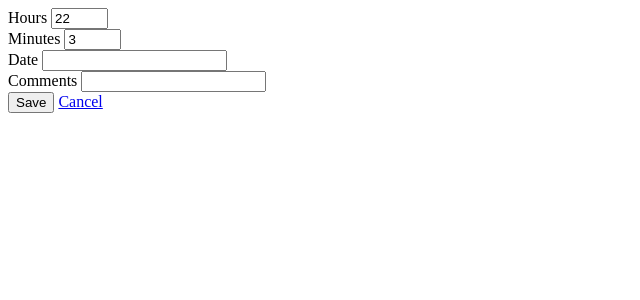
After one commit to chrischavarro/ironhack-pt, a Rails app: page /projects/1/time_entries/1/edit in a window 1280 px wide. The commit adds this page. Shown: the top 300 px of the page, without its empty margins (0-640 px from the left). Run offline with Rails 7, Linux system fonts and the light colour scheme; data comes from the database, SQL or seed files in the repository; style sheets or scripts are compiled from the project's sources; some libraries are stand-ins or nearby versions.

Commit message:
Added edit time entry

```diff
--- a/module3/timetracking/app/controllers/time_entries_controller.rb
+++ b/module3/timetracking/app/controllers/time_entries_controller.rb
@@ -2,6 +2,7 @@ class TimeEntriesController < ApplicationController
 
 	def create
 		# input: params[:project_id] and params[:time_entry]
+		# find resources needed
 		@project = Project.find params[:project_id]
 		time_entry_params = params.require(:time_entry).permit(
 			:hours, :minutes, :date
@@ -25,4 +26,24 @@ class TimeEntriesController < ApplicationController
 		@project = Project.find(params[:project_id])
 		@time_entry = @project.time_entries.new
 	end
+
+	def edit
+		@project = Project.find params[:project_id]
+		@time_entry = @project.time_entries.find params[:id]
+	end
+
+	def update
+		@project = Project.find params[:project_id]
+		@time_entry = @project.time_entries.find(params[:id])
+		time_entry_params = params.require(:time_entry).permit(
+			:hours, :minutes, :date, :comment
+			)
+
+
+		if @time_entry.update(time_entry_params)
+			redirect_to project_time_entries_path(@project)
+		else
+			render 'edit'
+		end
+	end
 end
--- a/module3/timetracking/app/views/projects/index.html.erb
+++ b/module3/timetracking/app/views/projects/index.html.erb
@@ -1,13 +1,10 @@
 <ul>
 	<% @projects.each do |project| %>
 		<li>
-		<%= link_to(project.name, project_time_entries_path()) %>
+		<%= link_to(project.name, project_time_entries_path(project)) %>
 		<% if project.description.present? %>
 			- <%= project.description %>
 		<% end %>
 	</li>
 	<% end %>
 </ul>
-
-<%= link_to("List of Projects", projects_path) %>
-<%= link_to("Add new time entry", new_project_time_entry_path(@project)) %>
--- a/module3/timetracking/app/views/projects/show.html.erb
+++ b/module3/timetracking/app/views/projects/show.html.erb
@@ -1,2 +1,5 @@
 <h1> This project is called <%= @project.name %> </h1>
 <p>and its description is <%= @project.description %></p>
+
+<%= link_to("List of Projects", projects_path) %>
+<%= link_to("Add new time entry", new_project_time_entry_path(@project)) %>
--- /dev/null
+++ b/module3/timetracking/app/views/time_entries/edit.html.erb
@@ -0,0 +1,17 @@
+<%= form_for [@project, @time_entry] do |f| %>
+	<%= f.label :hours %>
+	<%= f.text_field :hours, size: 4 %>
+	<br/>
+	<%= f.label :minutes %>
+	<%= f.text_field :minutes, size: 4 %>
+	<br/>
+	<%= f.label :date %>
+	<%= f.text_field :date %>
+	<br/>
+	<%= f.label :comments %>
+	<%= f.text_field :comments %>
+	<br/>
+
+	<%= f.submit 'Save' %>
+	<%= link_to 'Cancel', project_time_entries_path(@project) %>
+	<% end %>
--- a/module3/timetracking/app/views/time_entries/index.html.erb
+++ b/module3/timetracking/app/views/time_entries/index.html.erb
@@ -4,6 +4,7 @@
 		<li>
 		<%= time_entry.hours %> h
 		<%= time_entry.minutes %> m -
+		<%= link_to("Edit this entry", edit_project_time_entry_path(@project, time_entry)) %>
 		</li>
 	<% end %>
 </ol>
--- a/module3/timetracking/config/routes.rb
+++ b/module3/timetracking/config/routes.rb
@@ -4,8 +4,9 @@ Rails.application.routes.draw do
   get '/contact' => 'site#contact'
 
   resources :projects, only: [:index, :show, :new, :create] do
-    resources :time_entries, only: [:index, :new, :create]
+    resources :time_entries, only: [:index, :new, :create, :edit, :update]
   end
+
 
   # get '/projects' => 'projects#index'
   # get '/projects/new' => 'projects#new'
```
